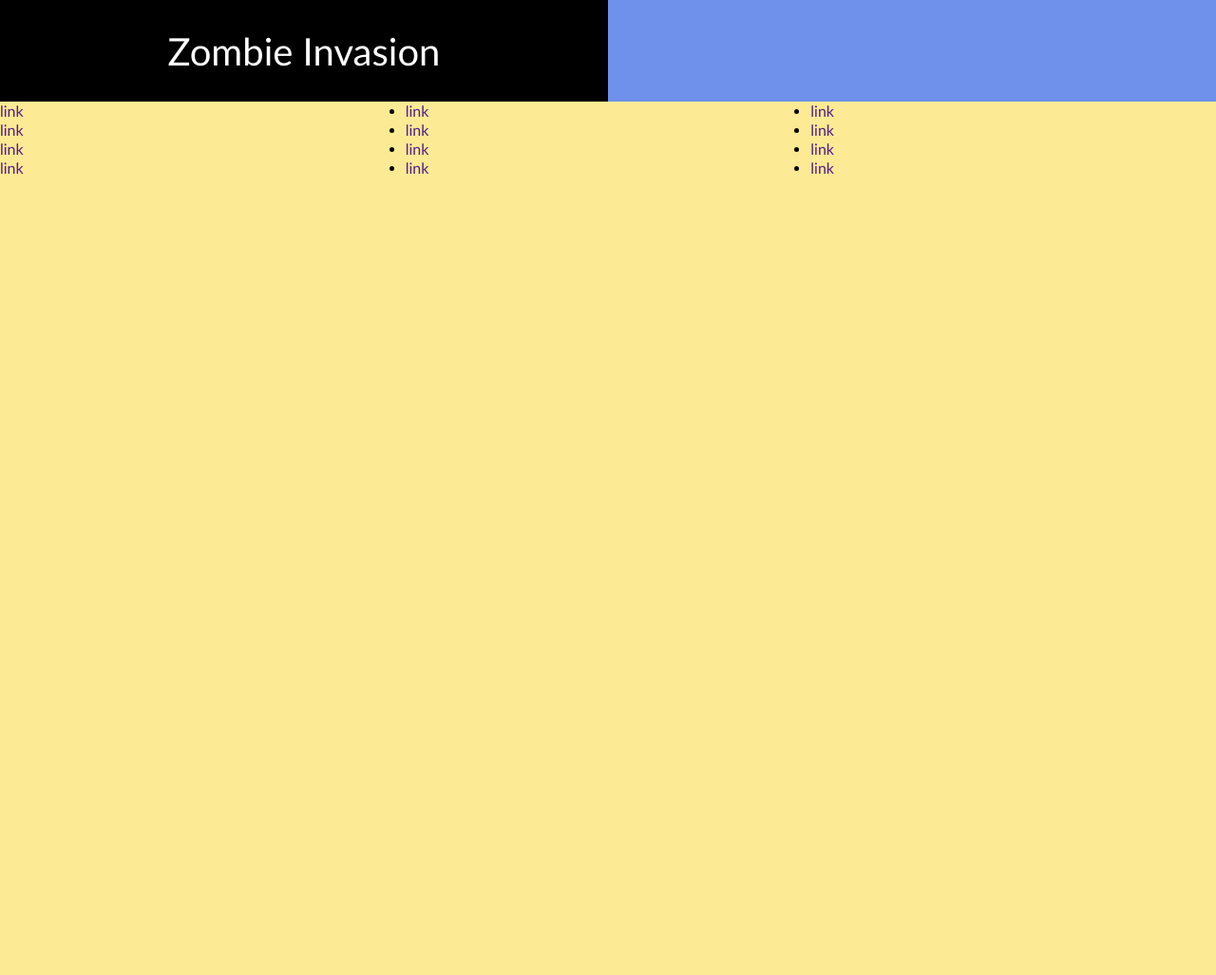
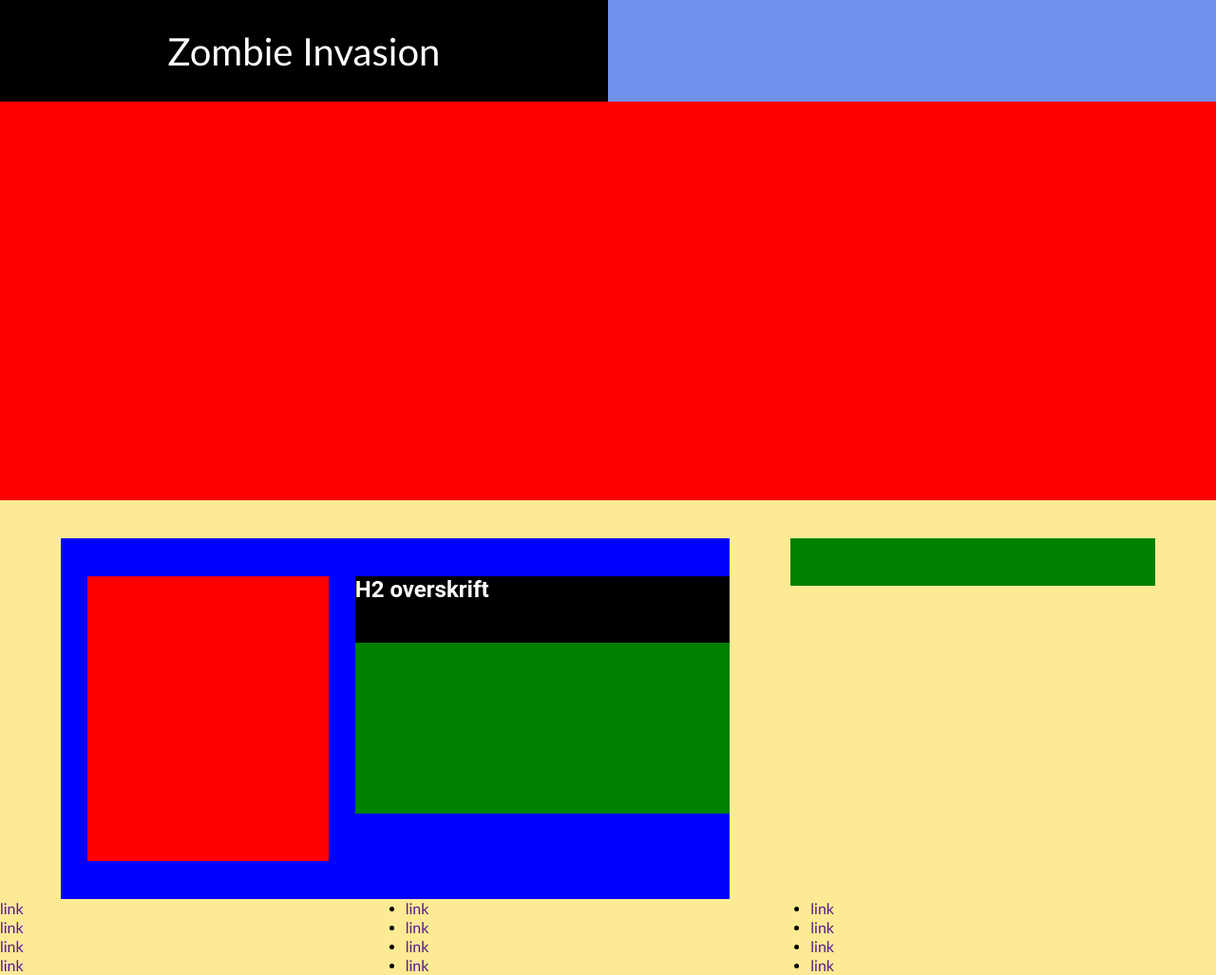
Before and after one commit to H4ppyN4p/emergency-custom, a plain HTML site: page index.html in a window 1280 px wide. Shown: the whole page at 95% size. Before the commit the page ends 800 px from the top, so only its background shows below. Drawn offline with Linux system fonts and the light colour scheme.

Commit message:
More work on the Index.html site

```diff
--- a/css/index.css
+++ b/css/index.css
@@ -0,0 +1,55 @@
+#index-banner {
+    width: 100%;
+    height: 420px;
+    background-color: red;
+    margin-bottom: 40px;
+}
+
+#index-container {
+    display: grid;
+    grid-template-columns: repeat(20, 1fr);
+}
+
+#card-section {
+    grid-column: 2 / 13;
+    background-color: blue;
+}
+
+.card {
+    display: grid;
+    grid-template-columns: repeat(25, 1fr);
+}
+
+.card-image {
+    margin: 40px 0;
+    grid-column: 2 / 11;
+    height: 300px;
+    background-color: red;
+}
+
+.card-info {
+    margin-top: 40px;
+    height: 250px;
+    grid-column: 12 / -1;
+    background-color: green;
+}
+
+.card-banner {
+    height: 70px;
+    background-color: black;
+    width: 100%;
+    margin: auto;
+}
+
+.card-header {
+    color: white;
+
+}
+
+
+
+#article-section {
+    grid-column: 14 / -2;
+    height: 50px;
+    background-color: green;
+}
--- a/index.html
+++ b/index.html
@@ -7,7 +7,7 @@
         <link rel="stylesheet" href="css/custom.css" />
         <link rel="stylesheet" href="css/general.css" />
         <link rel="stylesheet" href="css/layout.css" />
-        <link rel="stylesheet" href="css/infographic.css" />
+        <link rel="stylesheet" href="css/index.css" />
         <link rel="icon" type="image/png" href="img/fav.png" />
         <title>Emergency Site</title>
       </head>
@@ -27,6 +27,32 @@
         </header>
 
     <!-- Alt style i Index i index.css -->
+
+    <main>
+        <article id="index-banner">
+
+        </article>
+
+        <div id="index-container">
+            <section id="card-section">
+                <div class="card">
+                    <div class="card-image">
+
+                    </div>
+
+                    <div class="card-info">
+                        <div class="card-banner">
+                            <h2 class="card-header">H2 overskrift</h2>
+                        </div>
+                    </div>
+                </div>
+            </section>
+
+            <section id="article-section">
+
+            </section>
+        </div>
+    </main>
 
     <!-- Alt style i footeren i general.css -->
     <footer>
```
